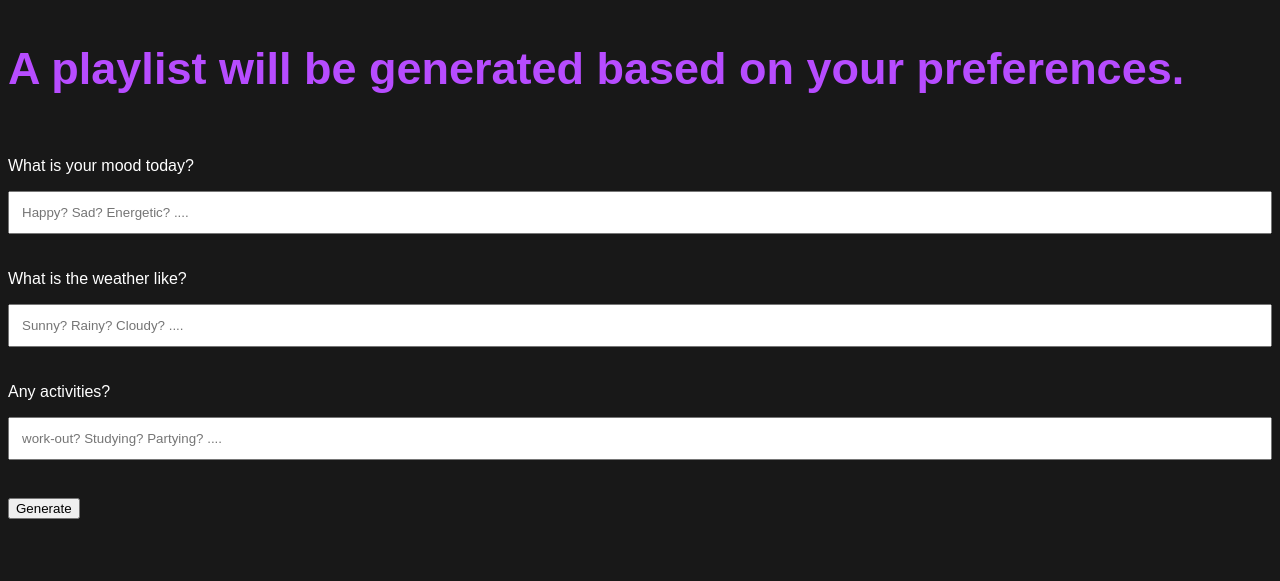
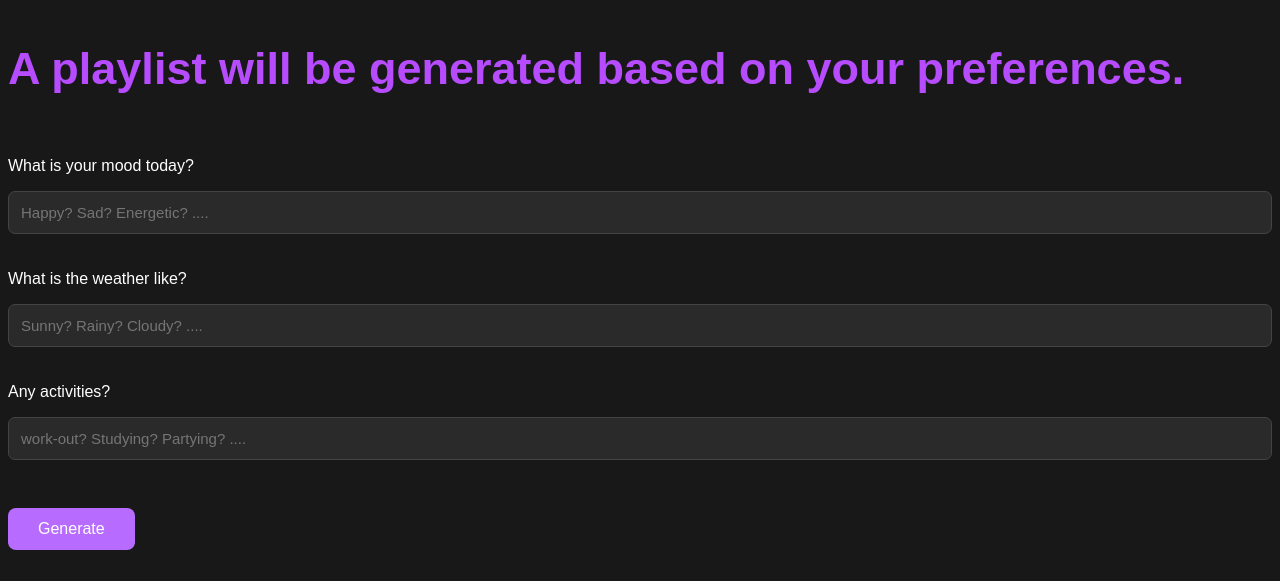
Before and after one commit to Abip-82/Muzify, a Flask app: template templates/form.html in a window 1280 px wide. Shown: the part 219-800 px from the top of the page. Run offline with Flask 3, Linux system fonts and the light colour scheme; the template is opened without the code that fills it, so the values that code supplies are empty.

Commit message:
css in form.html

```diff
--- a/templates/form.html
+++ b/templates/form.html
@@ -36,7 +36,28 @@
             padding:12px;
             margin-bottom: 20px;
             box-sizing: border-box;
-
+            background-color: #2a2a2a;
+            color:white;
+            border:1px solid #444444;
+            border-radius:7px;
+            font-size:15px;
+        }
+        input:focus{
+            outline:none;
+            border-color: 1px solid #b76cff;
+        }
+        button {
+            margin-top: 10px;
+            background-color:#b76cff;
+            color:white;
+            border:none;
+            border-radius:8px;
+            padding: 12px 30px;
+            font-size:16px;
+            cursor:pointer;
+        }
+        button:hover {
+            background-color:#9848e8;
         }
     </style>
 </head>
```
